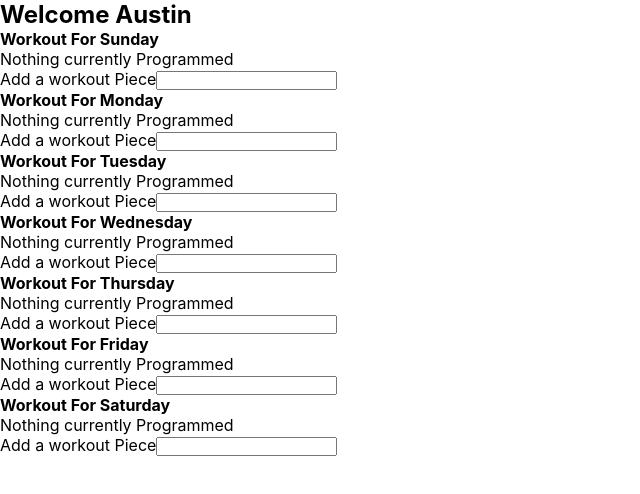
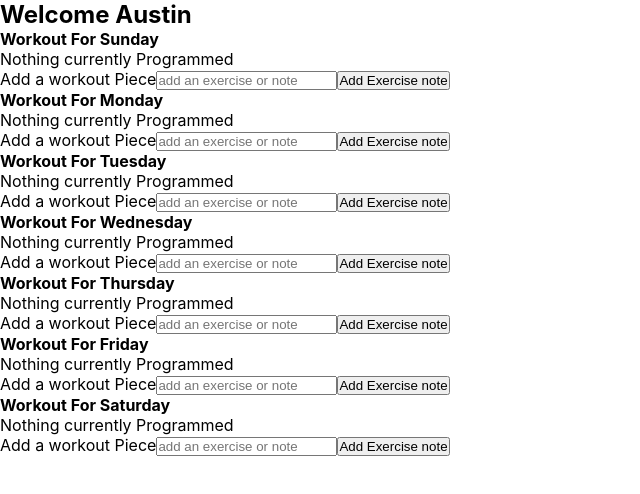
Before and after one commit to akperrine/coach-fit-tracker, a React (Create React App) app: page / in a window 1280 px wide. Shown: the top 494 px of the page, without its empty margins (0-640 px from the left). Built offline with nearby package versions, Linux system fonts and the light colour scheme.

Commit message:
add input form functionallity to update daily exercise on btn press with excerpts and ids

```diff
--- a/src/components/WorkoutDay/workoutDay.jsx
+++ b/src/components/WorkoutDay/workoutDay.jsx
@@ -4,6 +4,7 @@ import React from "react";
 const WorkoutDay = ({ dayIndex }) => {
   const [exerciseArr, setExerciseArr] = React.useState([]);
   const [dayInputField, setDayInputField] = React.useState("");
+  console.log(dayInputField, exerciseArr);
 
   const weekdays = [
     "Sunday",
@@ -14,18 +15,38 @@ const WorkoutDay = ({ dayIndex }) => {
     "Friday",
     "Saturday",
   ];
+
+  const handleAddNote = (event) => {
+    event.preventDefault();
+    const newArray = [...exerciseArr];
+    newArray.push({ excerpt: dayInputField, id: Date.now() });
+    setExerciseArr(newArray);
+  };
+
+  const handleInputChange = (event) => {
+    event.preventDefault();
+    setDayInputField(event.target.value);
+  };
+
   return (
     <div>
       <h4>Workout For {weekdays[dayIndex]}</h4>
       {exerciseArr.length ? (
         exerciseArr.map((note) => {
-          return <p>{note}</p>;
+          return <p>{note.excerpt}</p>;
         })
       ) : (
         <p>Nothing currently Programmed</p>
       )}
-      <label>Add a workout Piece</label>
-      <input />
+      <form onSubmit={handleAddNote}>
+        <label>Add a workout Piece</label>
+        <input
+          name="exercise-input"
+          placeholder="add an exercise or note"
+          onChange={handleInputChange}
+        />
+        <button>Add Exercise note</button>
+      </form>
     </div>
   );
 };
```
